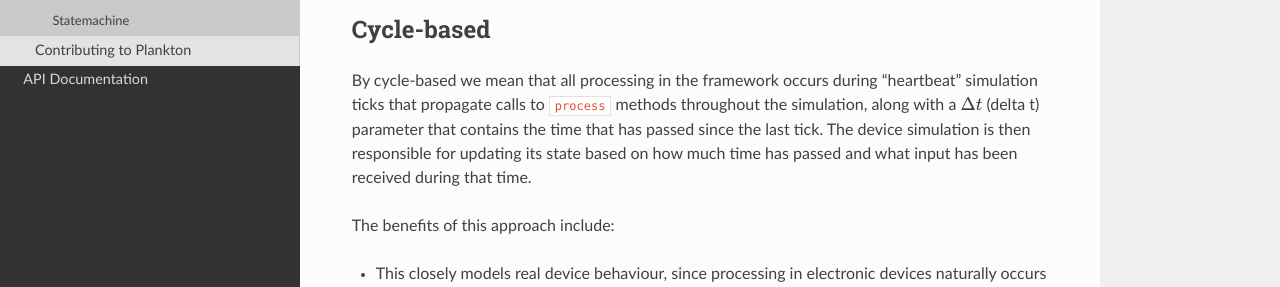
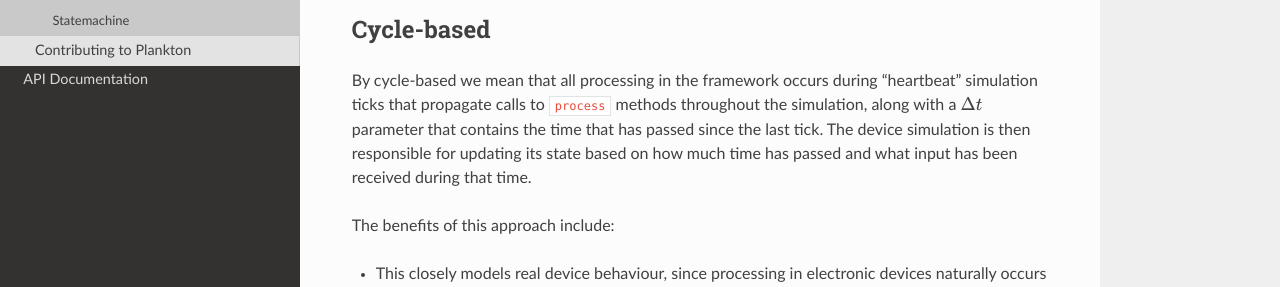
Before and after one commit to ISISComputingGroup/lewis-ess, a Sphinx documentation site: the page built from docs/developer_guide/framework_details.rst, in a window 1280 px wide and 900 px high. Shown: the part 243-530 px from the top of the window. Built offline with Sphinx 7.4.7 and the Read the Docs theme 2.0.0, drawn with Linux system fonts in a browser that asks for light colours; formulas are drawn with MathJax 3.

Commit message:
Remove small comment
The :math:`\Delta t` is already spelling it out in the text, so it's probably okay to remove it.

```diff
--- a/docs/developer_guide/framework_details.rst
+++ b/docs/developer_guide/framework_details.rst
@@ -10,7 +10,7 @@ Cycle-based
 
 By cycle-based we mean that all processing in the framework occurs
 during "heartbeat" simulation ticks that propagate calls to ``process``
-methods throughout the simulation, along with a :math:`\Delta t` (delta t) parameter
+methods throughout the simulation, along with a :math:`\Delta t` parameter
 that contains the time that has passed since the last tick. The device
 simulation is then responsible for updating its state based on how much
 time has passed and what input has been received during that time.
```
